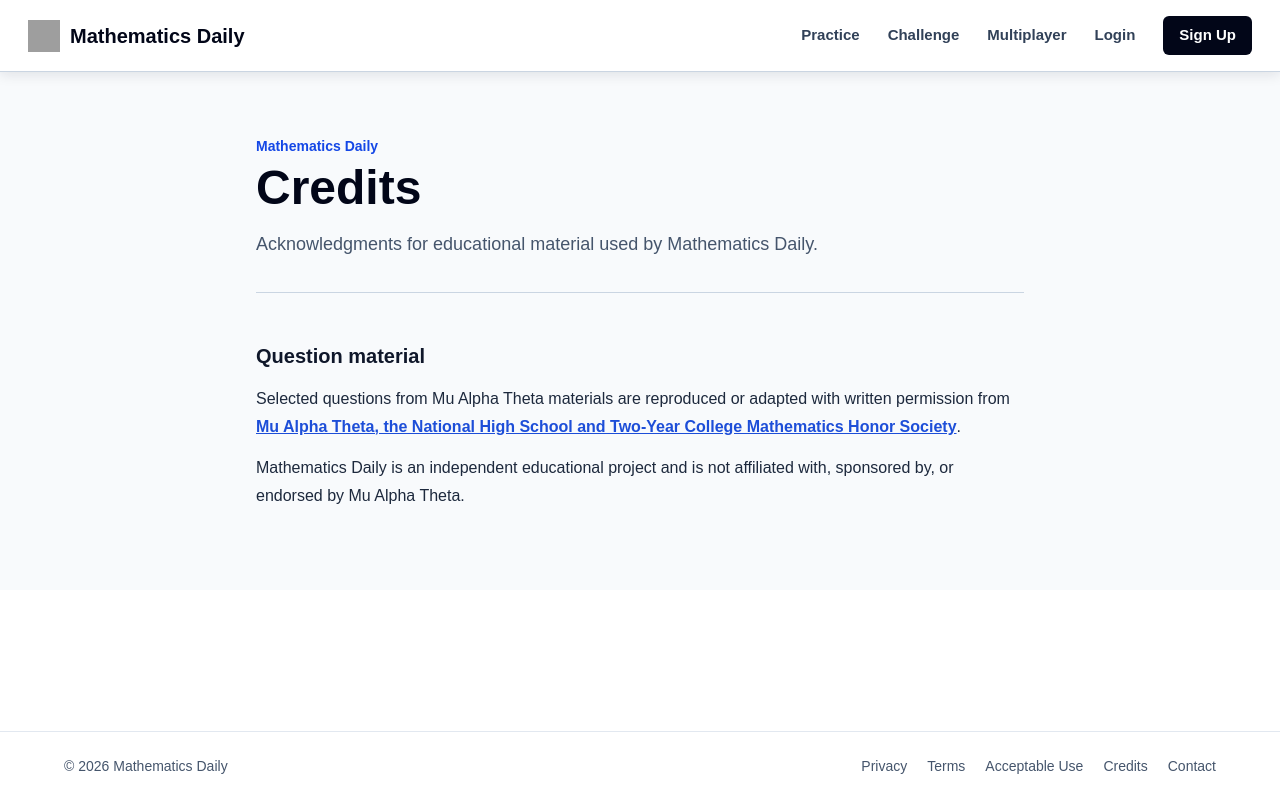
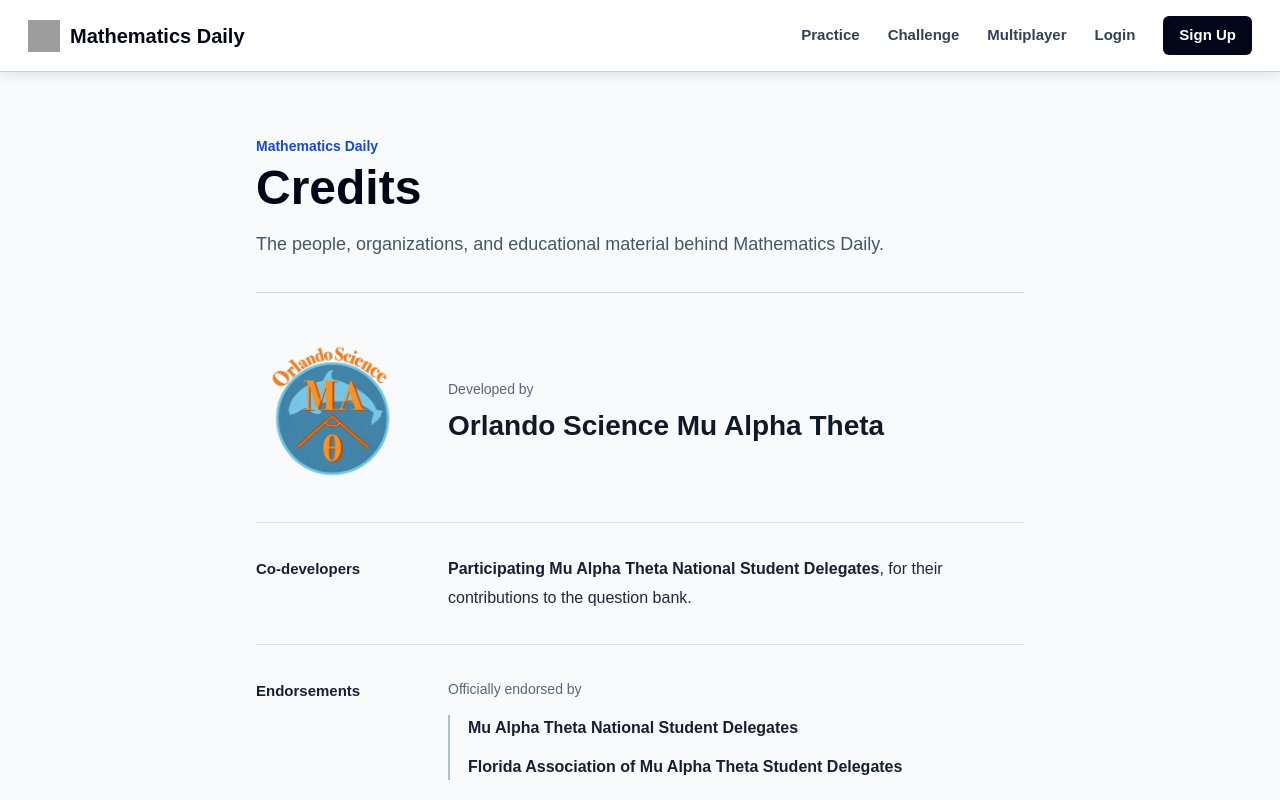
Before and after one commit to vn9ttrkd54-ui/MAO-practice, a Next.js app: page /credits in a window 1280 px wide. Shown: the top 800 px of the page. Built offline with nearby package versions, Linux system fonts and the light colour scheme; no server answers; grey boxes are pictures that could not be loaded.

Commit message:
Update Credits layout, endorsements, and logo

```diff
--- /dev/null
+++ b/app/credits/credits.module.css
@@ -0,0 +1,127 @@
+.credits {
+  padding-top: 8px;
+}
+
+.developer {
+  display: grid;
+  grid-template-columns: 152px minmax(0, 1fr);
+  gap: 40px;
+  align-items: center;
+  padding: 24px 0 40px;
+}
+
+.logo {
+  display: block;
+  width: 152px;
+  height: auto;
+}
+
+.credits .developerLabel {
+  margin: 0;
+  color: #59677a;
+  font-size: 14px;
+  font-weight: 500;
+  line-height: 1.5;
+}
+
+.credits .developerName {
+  margin: 8px 0 0;
+  color: #111827;
+  font-size: 28px;
+  font-weight: 700;
+  line-height: 1.3;
+  text-wrap: balance;
+}
+
+.row {
+  display: grid;
+  grid-template-columns: 152px minmax(0, 1fr);
+  gap: 40px;
+  padding: 32px 0;
+  border-top: 1px solid #dce3eb;
+}
+
+.credits .rowTitle {
+  margin: 0;
+  color: #172033;
+  font-size: 15px;
+  font-weight: 600;
+  line-height: 1.8;
+}
+
+.body {
+  min-width: 0;
+}
+
+.credits .body p {
+  margin: 0;
+  font-size: 16px;
+  line-height: 1.8;
+}
+
+.body strong {
+  color: #172033;
+  font-weight: 600;
+}
+
+.credits .body .intro {
+  margin-bottom: 12px;
+  color: #59677a;
+  font-size: 14px;
+}
+
+.credits .endorsers {
+  margin: 0;
+  padding: 0 0 0 18px;
+  border-left: 2px solid #aebed3;
+  list-style: none;
+}
+
+.credits .endorsers li {
+  color: #172033;
+  font-size: 16px;
+  font-weight: 600;
+  line-height: 1.6;
+}
+
+.credits .endorsers li + li {
+  margin-top: 14px;
+}
+
+.credits .body .note {
+  margin-top: 20px;
+  color: #59677a;
+  font-size: 14px;
+  line-height: 1.7;
+}
+
+.credits .body .independence {
+  margin-top: 24px;
+  padding-top: 20px;
+  border-top: 1px solid #e2e8f0;
+  color: #59677a;
+  font-size: 14px;
+  line-height: 1.7;
+}
+
+@media (max-width: 639px) {
+  .developer {
+    grid-template-columns: 96px minmax(0, 1fr);
+    gap: 20px;
+    padding: 20px 0 32px;
+  }
+
+  .logo {
+    width: 96px;
+  }
+
+  .credits .developerName {
+    font-size: 22px;
+  }
+
+  .row {
+    grid-template-columns: minmax(0, 1fr);
+    gap: 14px;
+    padding: 28px 0;
+  }
+}
--- a/app/credits/page.tsx
+++ b/app/credits/page.tsx
@@ -1,19 +1,67 @@
 import type { Metadata } from "next";
+import Image from "next/image";
 
 import { LegalPage } from "@/components/legal/LegalPage";
 
+import styles from "./credits.module.css";
+
 export const metadata: Metadata = {
   title: "Credits | Mathematics Daily",
-  description: "Acknowledgments for educational material used by Mathematics Daily.",
+  description: "Development, endorsements, and educational material credits for Mathematics Daily.",
 };
 
 export default function CreditsPage() {
   return (
     <LegalPage
       title="Credits"
-      summary="Acknowledgments for educational material used by Mathematics Daily."
+      summary="The people, organizations, and educational material behind Mathematics Daily."
     >
-      <h2>Question material</h2>
+      <div className={styles.credits}>
+        <section className={styles.developer} aria-labelledby="credits-developer">
+          <Image
+            src="/orlando-science-mu-alpha-theta-transparent.png"
+            alt="Orlando Science Mu Alpha Theta logo"
+            width={1303}
+            height={1207}
+            sizes="(max-width: 639px) 96px, 152px"
+            className={styles.logo}
+          />
+          <div>
+            <h2 id="credits-developer" className={styles.developerLabel}>
+              Developed by
+            </h2>
+            <p className={styles.developerName}>Orlando Science Mu Alpha Theta</p>
+          </div>
+        </section>
+
+        <section className={styles.row} aria-labelledby="credits-contributors">
+          <h2 id="credits-contributors" className={styles.rowTitle}>Co-developers</h2>
+          <div className={styles.body}>
+            <p>
+              <strong>Participating Mu Alpha Theta National Student Delegates</strong>,
+              for their contributions to the question bank.
+            </p>
+          </div>
+        </section>
+
+        <section className={styles.row} aria-labelledby="credits-endorsements">
+          <h2 id="credits-endorsements" className={styles.rowTitle}>Endorsements</h2>
+          <div className={styles.body}>
+            <p className={styles.intro}>Officially endorsed by</p>
+            <ul className={styles.endorsers}>
+              <li>Mu Alpha Theta National Student Delegates</li>
+              <li>Florida Association of Mu Alpha Theta Student Delegates</li>
+            </ul>
+            <p className={styles.note}>
+              These endorsements are from the student delegate groups and do not
+              represent an endorsement by Mu Alpha Theta as an organization.
+            </p>
+          </div>
+        </section>
+
+        <section className={styles.row} aria-labelledby="credits-material">
+          <h2 id="credits-material" className={styles.rowTitle}>Question material</h2>
+          <div className={styles.body}>
             <p>
               Selected questions from Mu Alpha Theta materials are reproduced or
               adapted with written permission from{" "}
@@ -22,10 +70,13 @@ export default function CreditsPage() {
                 Mathematics Honor Society
               </a>.
             </p>
-      <p>
+            <p className={styles.independence}>
               Mathematics Daily is an independent educational project and is not
               affiliated with, sponsored by, or endorsed by Mu Alpha Theta.
             </p>
+          </div>
+        </section>
+      </div>
     </LegalPage>
   );
 }
--- /dev/null
+++ b/tests/credits.browser.mjs
@@ -0,0 +1,80 @@
+import assert from "node:assert/strict";
+import { mkdtemp } from "node:fs/promises";
+import { tmpdir } from "node:os";
+import { join } from "node:path";
+import { chromium, expect } from "@playwright/test";
+
+const baseUrl = process.env.CREDITS_TEST_BASE_URL ?? "http://localhost:3000";
+const screenshots = await mkdtemp(join(tmpdir(), "mathematics-daily-credits-"));
+const browser = await chromium.launch();
+
+try {
+  const page = await browser.newPage();
+  const errors = [];
+  page.on("pageerror", error => errors.push(error.message));
+
+  for (const width of [1280, 768, 390, 320]) {
+    await page.setViewportSize({ width, height: 1000 });
+    const response = await page.goto(new URL("/credits", baseUrl).href);
+    assert.equal(response.status(), 200);
+    await expect(page).toHaveTitle("Credits | Mathematics Daily");
+
+    const article = page.getByRole("article");
+    assert.deepEqual(await article.getByRole("heading", { level: 2 }).allTextContents(), [
+      "Developed by", "Co-developers", "Endorsements", "Question material",
+    ]);
+    await expect(article).toContainText("Orlando Science Mu Alpha Theta");
+    await expect(article).toContainText("Participating Mu Alpha Theta National Student Delegates, for their contributions to the question bank.");
+    const endorsements = article.getByRole("region", { name: "Endorsements", exact: true });
+    await expect(endorsements).toContainText("Officially endorsed by");
+    assert.deepEqual(await endorsements.getByRole("listitem").allTextContents(), [
+      "Mu Alpha Theta National Student Delegates",
+      "Florida Association of Mu Alpha Theta Student Delegates",
+    ]);
+    await expect(article).toContainText("These endorsements are from the student delegate groups and do not represent an endorsement by Mu Alpha Theta as an organization.");
+    await expect(article).toContainText("Selected questions from Mu Alpha Theta materials are reproduced or adapted with written permission from");
+    await expect(article).toContainText("Mathematics Daily is an independent educational project and is not affiliated with, sponsored by, or endorsed by Mu Alpha Theta.");
+    await expect(article.getByRole("link", { name: /^Mu Alpha Theta, the National/ })).toHaveAttribute("href", "https://mualphatheta.org/");
+
+    const logo = article.getByRole("img", { name: "Orlando Science Mu Alpha Theta logo", exact: true });
+    await expect(logo).toBeVisible();
+    assert.ok(await logo.evaluate(async image => {
+      await image.decode();
+      return image.complete && image.naturalWidth > 0;
+    }));
+    await expect(logo).toHaveAttribute("src", /orlando-science-mu-alpha-theta-transparent/);
+    const alpha = await logo.evaluate(image => {
+      const canvas = document.createElement("canvas");
+      canvas.width = image.naturalWidth;
+      canvas.height = image.naturalHeight;
+      const context = canvas.getContext("2d");
+      context.drawImage(image, 0, 0);
+      const sample = (x, y) => context.getImageData(x, y, 1, 1).data[3];
+      return [sample(0, 0), sample(canvas.width - 1, 0), sample(0, canvas.height - 1), sample(canvas.width - 1, canvas.height - 1), sample(Math.floor(canvas.width / 2), Math.floor(canvas.height / 2))];
+    });
+    assert.deepEqual(alpha.slice(0, 4), [0, 0, 0, 0], "logo corners are genuinely transparent");
+    assert.ok(alpha[4] >= 250, "logo artwork remains visibly solid");
+    const bounds = await logo.boundingBox();
+    assert.ok(Math.abs(bounds.width / bounds.height - 1303 / 1207) < 0.01, "logo keeps its aspect ratio");
+    const regions = article.getByRole("region");
+    const regionBounds = await regions.evaluateAll(elements => elements.map(element => element.getBoundingClientRect().toJSON()));
+    for (let i = 1; i < regionBounds.length; i++) {
+      assert.ok(regionBounds[i].top >= regionBounds[i - 1].bottom, "credit sections never overlap");
+    }
+    const developer = article.getByRole("region", { name: "Developed by", exact: true });
+    const nameBounds = await developer.getByText("Orlando Science Mu Alpha Theta", { exact: true }).boundingBox();
+    assert.ok(nameBounds.x >= bounds.x + bounds.width, "developer name stays beside the logo without overlap");
+    assert.ok(await page.evaluate(() => document.documentElement.scrollWidth <= innerWidth), "no horizontal overflow");
+    assert.ok(await article.locator("h2, p, span, img").evaluateAll(elements =>
+      elements.every(element => {
+        const { left, right } = element.getBoundingClientRect();
+        return left >= 0 && right <= innerWidth;
+      })), "all credit text and the logo stay within the viewport");
+    await page.screenshot({ path: join(screenshots, `credits-${width}.png`), fullPage: true });
+  }
+
+  assert.deepEqual(errors, []);
+  console.log(`PASS: Credits sections, delegate endorsements, original question material and independence notice, logo transparency/aspect ratio, section spacing, and responsive layout at 1280/768/390/320px. Screenshots: ${screenshots}`);
+} finally {
+  await browser.close();
+}
```
Also changed, not shown: public/orlando-science-mu-alpha-theta-transparent.png (added). Lines whose indentation alone changed are shown as unchanged.
